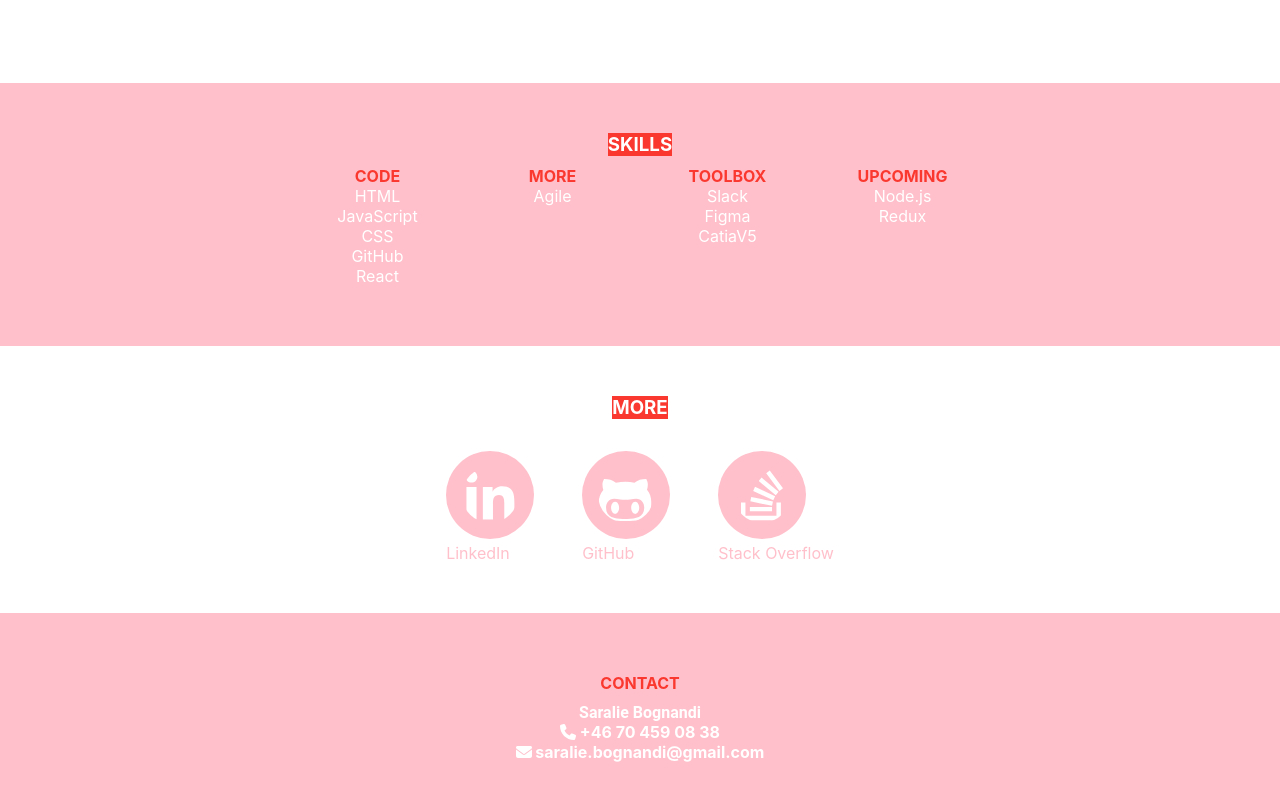
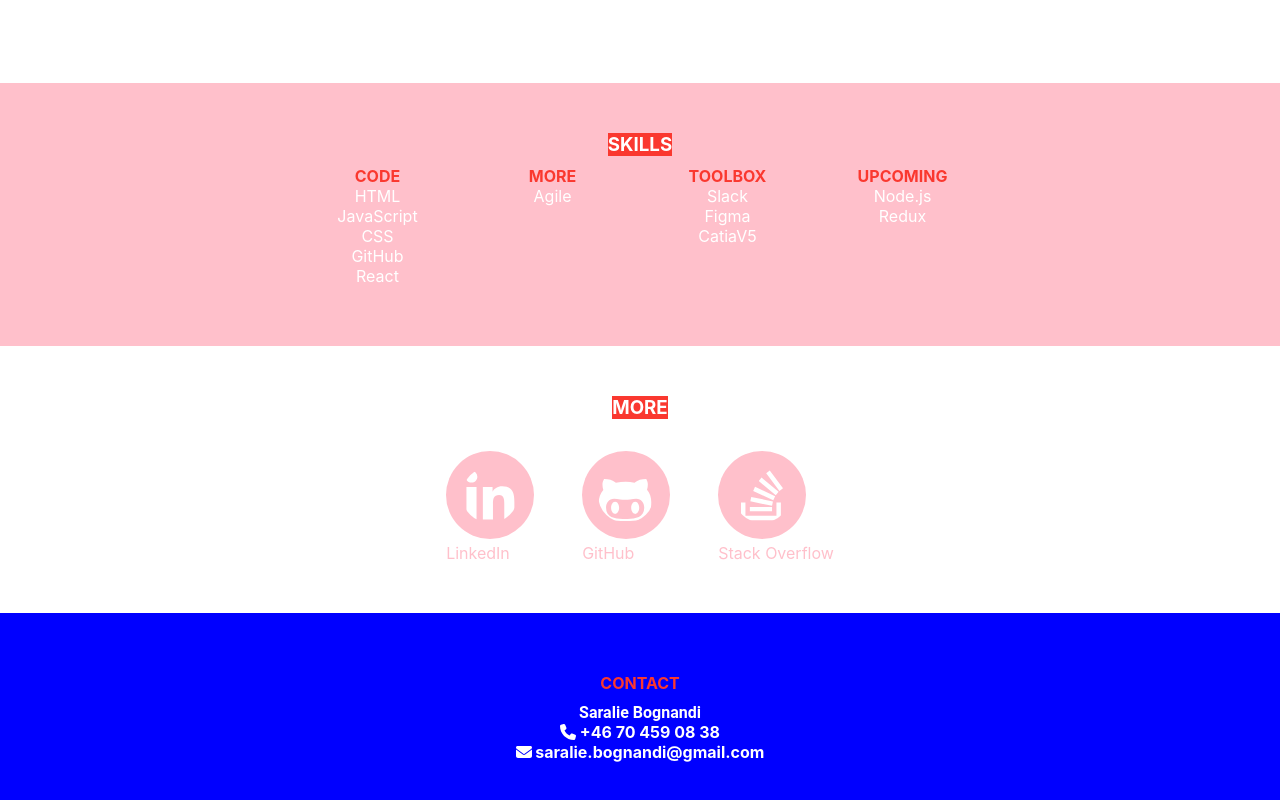
Before and after one commit to Technigo/project-react-portfolio, a React (Create React App) app: page / in a window 1280 px wide. Shown: the part 3138-3938 px from the top of the page. Built offline with nearby package versions, Linux system fonts and the light colour scheme.

Commit message:
changed color

```diff
--- a/src/components/Footer.js
+++ b/src/components/Footer.js
@@ -6,7 +6,7 @@ import { BlockSection, InnerWrapper } from './styles/Wrappers';
 
 export const Footer = () => {
   return (
-    <BlockSection>
+    <FooterBlockSection>
       <InnerWrapper>
         <FooterStyled>
           <h4>Contact</h4>
@@ -23,11 +23,11 @@ export const Footer = () => {
           </p>
         </FooterStyled>
       </InnerWrapper>
-    </BlockSection>
+    </FooterBlockSection>
   );
 };
 
-export const FooterStyled = styled.div`
+const FooterStyled = styled.div`
   color: white;
   text-align: center;
 
@@ -43,3 +43,7 @@ export const FooterStyled = styled.div`
     margin: 10px;
   }
 `;
+
+const FooterBlockSection = styled(BlockSection)`
+  background-color: blue;
+`;
```
